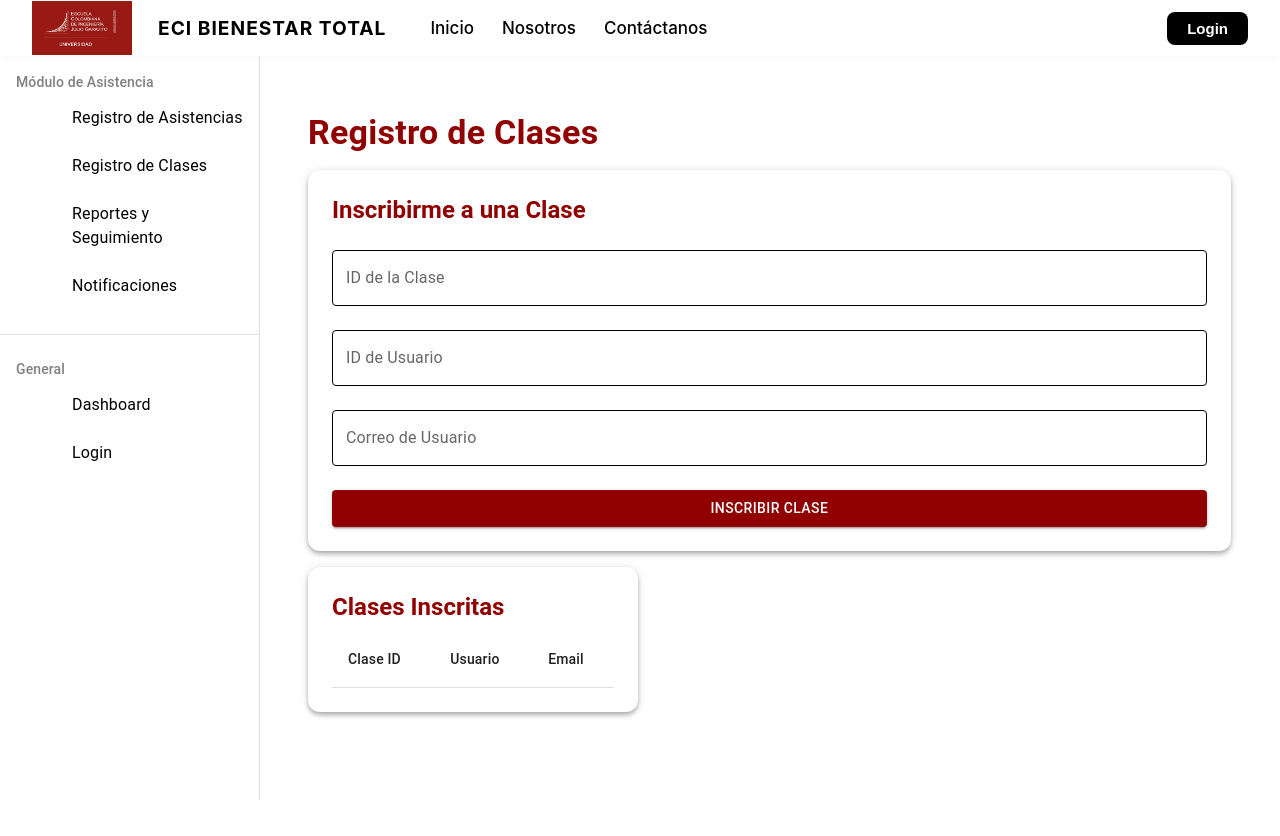
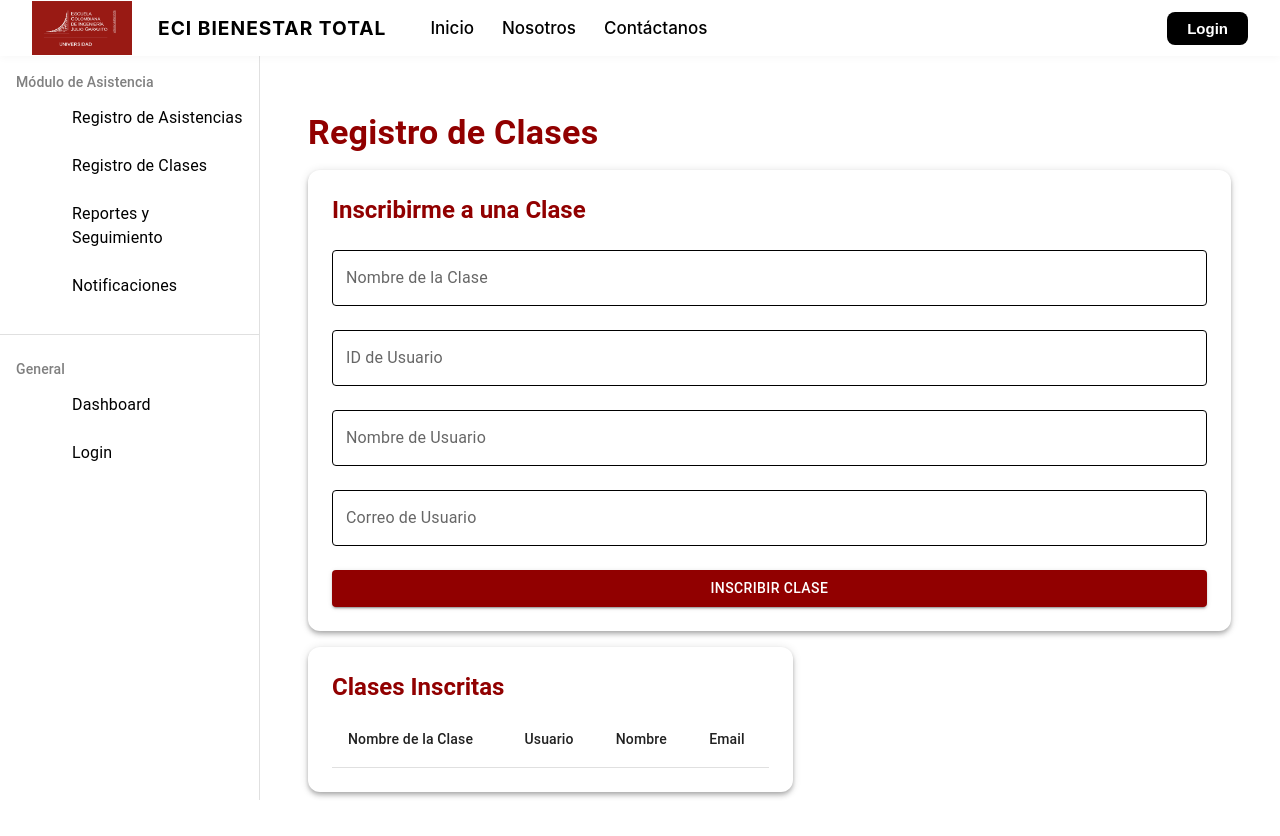
Before and after one commit to Cristian5124/Modulo-3-Front, a React (Create React App) app: page /registro in a window 1280 px wide. Shown: the top 836 px of the page. Before the commit the page ends 800 px from the top, so only its background shows below. Built offline with nearby package versions, Linux system fonts and the light colour scheme; some icons are missing.

Commit message:
registerClass modificado - endpoint

```diff
--- a/src/pages/RegisterClass.jsx
+++ b/src/pages/RegisterClass.jsx
@@ -15,6 +15,7 @@ const RegisterClass = () => {
   const [ultimaClase, setUltimaClase] = useState(null);
   const [userId, setUserId] = useState('');
   const [userEmail, setUserEmail] = useState('');
+  const [userName, setUserName] = useState('');
 
   const inputStyle = {
     '& label.Mui-focused': { color: '#910000' },
@@ -39,36 +40,23 @@ const RegisterClass = () => {
 
   // Inscribirme a la clase (Enrollment)
   const handleAdd = async () => {
-    if (!idClase || !userId || !userEmail) {
-      return alert('Debes ingresar ID de clase, usuario y correo');
+    if (!idClase || !userId || !userEmail || !userName) {
+      return alert('Debes ingresar el nombre de la clase, usuario, nombre y correo');
     }
     try {
       const resp = await api.post('/enrollments', null, {
-        params: { classId: idClase, userId, userEmail }
+        params: { className: idClase, userId, userEmail, userName }
       });
       const nueva = resp.data;
       setUltimaClase(nueva);
       setIdClase('');
       alert(`Inscripción exitosa a la clase ${nueva.classId}`);
-      fetchInscripciones(); // actualizar tabla
+      fetchInscripciones();
     } catch (e) {
       console.error(e);
       alert('Error al inscribirse: ' + (e.response?.data?.message || e.message));
     }
   };
-
-  /*
-  // Eliminar inscripción
-  const handleDelete = () => {
-    setClases(clases.filter(c => c.classId !== idClase));
-    if (ultimaClase?.classId === idClase) {
-      setUltimaClase(null);
-      setUserId('');
-      setUserEmail('');
-    }
-    setIdClase('');
-  };
-  */
 
   // Confirmar asistencia
   const handleConfirmarAsistencia = async () => {
@@ -91,6 +79,7 @@ const RegisterClass = () => {
     alert(`Asistencia eliminada de ${ultimaClase.classId}`);
     setUserId('');
     setUserEmail('');
+    setUserName('');
     setUltimaClase(null);
   };
 
@@ -110,7 +99,7 @@ const RegisterClass = () => {
               Inscribirme a una Clase
             </Typography>
             <TextField
-              label="ID de la Clase"
+              label="Nombre de la Clase"
               value={idClase}
               onChange={e => setIdClase(e.target.value)}
               fullWidth sx={inputStyle} margin="normal"
@@ -119,6 +108,12 @@ const RegisterClass = () => {
               label="ID de Usuario"
               value={userId}
               onChange={e => setUserId(e.target.value)}
+              fullWidth sx={inputStyle} margin="normal"
+            />
+            <TextField
+              label="Nombre de Usuario"
+              value={userName}
+              onChange={e => setUserName(e.target.value)}
               fullWidth sx={inputStyle} margin="normal"
             />
             <TextField
@@ -162,16 +157,18 @@ const RegisterClass = () => {
             <Table>
               <TableHead>
                 <TableRow>
-                  <TableCell>Clase ID</TableCell>
+                  <TableCell>Nombre de la Clase</TableCell>
                   <TableCell>Usuario</TableCell>
+                  <TableCell>Nombre</TableCell>
                   <TableCell>Email</TableCell>
                 </TableRow>
               </TableHead>
               <TableBody>
                 {clases.map((c) => (
-                  <TableRow key={`${c.classId}-${c.userId}`}>
+                  <TableRow key={`${c.className}-${c.userId}`}>
                     <TableCell>{c.classId}</TableCell>
                     <TableCell>{c.userId}</TableCell>
+                    <TableCell>{c.userName}</TableCell>
                     <TableCell>{c.userEmail}</TableCell>
                   </TableRow>
                 ))}
```
